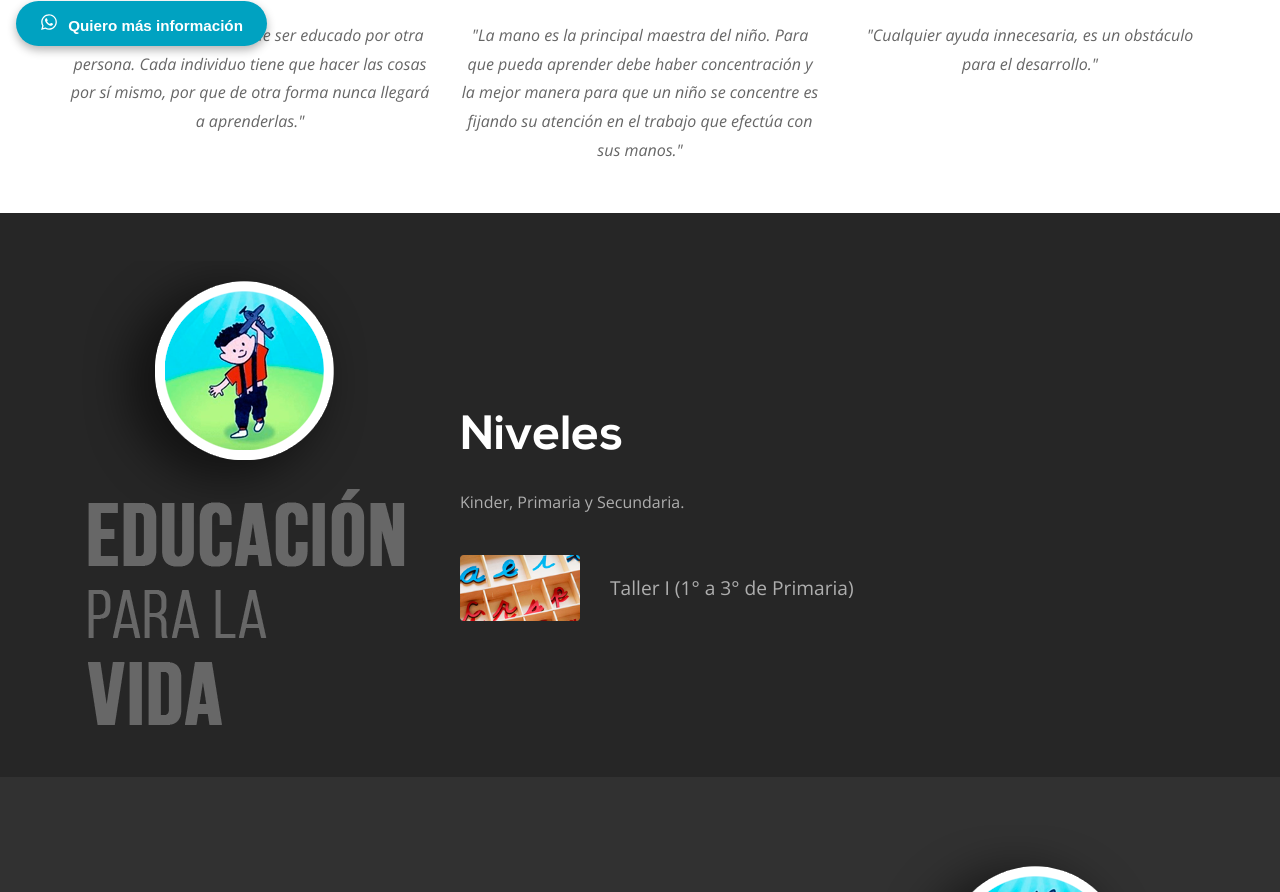
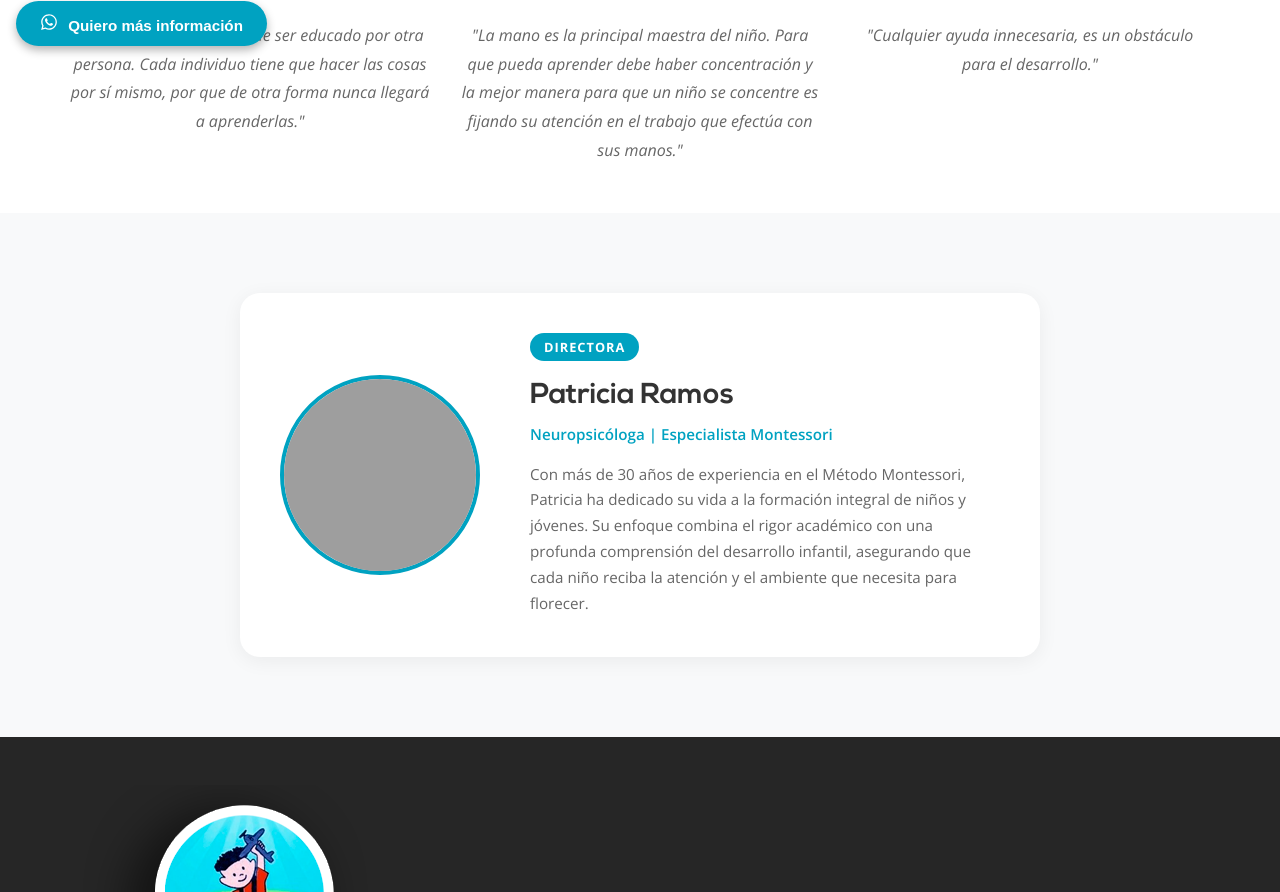
Before and after one commit to HiramRamirezR/evi, an Astro site: page / in a window 1280 px wide. Shown: the part 728-1620 px from the top of the page. Built offline with nearby package versions, Linux system fonts and the light colour scheme; Astro itself is replaced by a stand-in of ours; grey boxes are pictures that could not be loaded.

Commit message:
seccion Tricia

```diff
--- /dev/null
+++ b/src/components/Directora.astro
@@ -0,0 +1,85 @@
+<div id="directora" class="directora">
+  <div class="container">
+    <div class="directora-card">
+      <div class="directora-foto">
+        <img src="/images/tricia.png" alt="Patricia Ramos - Directora" loading="lazy" />
+      </div>
+      <div class="directora-info">
+        <span class="directora-tag">Directora</span>
+        <h2>Patricia Ramos</h2>
+        <p class="directora-sub">Neuropsicóloga | Especialista Montessori</p>
+        <p class="directora-desc">Con más de 30 años de experiencia en el Método Montessori, Patricia ha dedicado su vida a la formación integral de niños y jóvenes. Su enfoque combina el rigor académico con una profunda comprensión del desarrollo infantil, asegurando que cada niño reciba la atención y el ambiente que necesita para florecer.</p>
+      </div>
+    </div>
+  </div>
+</div>
+
+<style is:global>
+  .directora {
+    padding: 5em 0;
+    background: #f8f9fa;
+  }
+  .directora-card {
+    display: flex;
+    align-items: center;
+    gap: 50px;
+    max-width: 800px;
+    margin: 0 auto;
+    background: #fff;
+    border-radius: 20px;
+    padding: 40px;
+    box-shadow: 0 4px 20px rgba(0,0,0,0.06);
+  }
+  .directora-foto {
+    flex-shrink: 0;
+  }
+  .directora-foto img {
+    width: 200px;
+    height: 200px;
+    border-radius: 50%;
+    object-fit: cover;
+    border: 4px solid #00A2C1;
+  }
+  .directora-info { flex: 1; }
+  .directora-tag {
+    display: inline-block;
+    background: #00A2C1;
+    color: #fff;
+    font-size: 0.8em;
+    font-weight: 700;
+    padding: 4px 14px;
+    border-radius: 20px;
+    text-transform: uppercase;
+    letter-spacing: 1px;
+    margin-bottom: 10px;
+  }
+  .directora-info h2 {
+    font-family: 'nexa_boldregular';
+    font-size: 1.8em;
+    color: #333;
+    margin-bottom: 5px;
+  }
+  .directora-sub {
+    color: #00A2C1;
+    font-weight: 600;
+    font-size: 0.95em;
+    margin-bottom: 15px;
+  }
+  .directora-desc {
+    color: #666;
+    line-height: 1.7;
+    font-size: 0.95em;
+  }
+  @media (max-width: 700px) {
+    .directora-card {
+      flex-direction: column;
+      text-align: center;
+      padding: 30px 20px;
+    }
+    .directora-foto img {
+      width: 160px;
+      height: 160px;
+    }
+    .directora-info h2 { font-size: 1.4em; }
+  }
+</style>
--- a/src/components/Footer.astro
+++ b/src/components/Footer.astro
@@ -21,7 +21,7 @@ import costos from '../data/costos.json';
       </div>
     </div>
     <div class="footer-bottom">
-      <p>Educación para la Vida - Ciclo Escolar {costos.ciclo}</p>
+      <p>Educación para la Vida - Ciclo Escolar {costos.ciclo} | Clave SEP: {config.claveSep}</p>
     </div>
   </div>
   <a href="#inicio" id="toTop" aria-label="Volver arriba"></a>
--- a/src/components/ModalWhatsApp.astro
+++ b/src/components/ModalWhatsApp.astro
@@ -77,7 +77,7 @@ import costos from '../data/costos.json';
   }
 
   function buildMessage() {
-    const lines = ['¡Hola! Me interesa la escuela.'];
+    const lines = ['¡Hola! Me interesa la escuela para mi hijo.'];
     const checked = Array.from(allCbs).filter(cb => cb.checked);
 
     const wantsVisit = checked.some(cb => cb.value === 'Agendar una visita');
@@ -90,9 +90,9 @@ import costos from '../data/costos.json';
     if (wantsVisit) actions.push('Agendar una visita');
     if (wantsCostos) actions.push('Información sobre costos');
     if (wantsPrueba) actions.push('Un día de prueba para mi hijo');
-    if (wantsEval) actions.push('Evaluación neuropsicológica para mi hijo');
+    if (wantsEval) actions.push('Evaluación neuropsicológica');
     if (actions.length) {
-      lines.push('Me interesa:');
+      lines.push('Quiero:');
       actions.forEach(a => lines.push(`- ${a}`));
     }
 
@@ -113,7 +113,7 @@ import costos from '../data/costos.json';
     }
 
     if (wantsCostos && levels.length) {
-      lines.push('Costos solicitados:');
+      lines.push('Costos:');
       levels.forEach(cb => {
         const nivel = niveles[parseInt(cb.dataset.nivel)];
         lines.push(`  ${nivel.nombre} (${nivel.grado})`);
--- a/src/data/config.json
+++ b/src/data/config.json
@@ -20,5 +20,6 @@
   },
   "redes": {
     "ogImage": "/images/og-image.jpg"
-  }
+  },
+  "claveSep": "21PPR0771B"
 }
--- a/src/pages/index.astro
+++ b/src/pages/index.astro
@@ -3,6 +3,7 @@ import BaseLayout from '../layouts/BaseLayout.astro';
 import Navbar from '../components/Navbar.astro';
 import Hero from '../components/Hero.astro';
 import Filosofia from '../components/Filosofia.astro';
+import Directora from '../components/Directora.astro';
 import Niveles from '../components/Niveles.astro';
 import Caracteristicas from '../components/Caracteristicas.astro';
 import Galeria from '../components/Galeria.astro';
@@ -18,6 +19,7 @@ import WhatsAppFloat from '../components/WhatsAppFloat.astro';
   <Navbar />
   <Hero />
   <Filosofia />
+  <Directora />
   <Niveles />
   <Caracteristicas />
   <Galeria />
```
Also changed, not shown: public/images/brush.png (deleted), public/images/download-btns-l.png (deleted), public/images/download-btns.png (deleted), public/images/multiple-divice1.png (deleted), public/images/multiple-divice2.png (deleted), public/images/share-slide-pic.png (deleted), public/images/top-icons.png (deleted), 1 other file.
